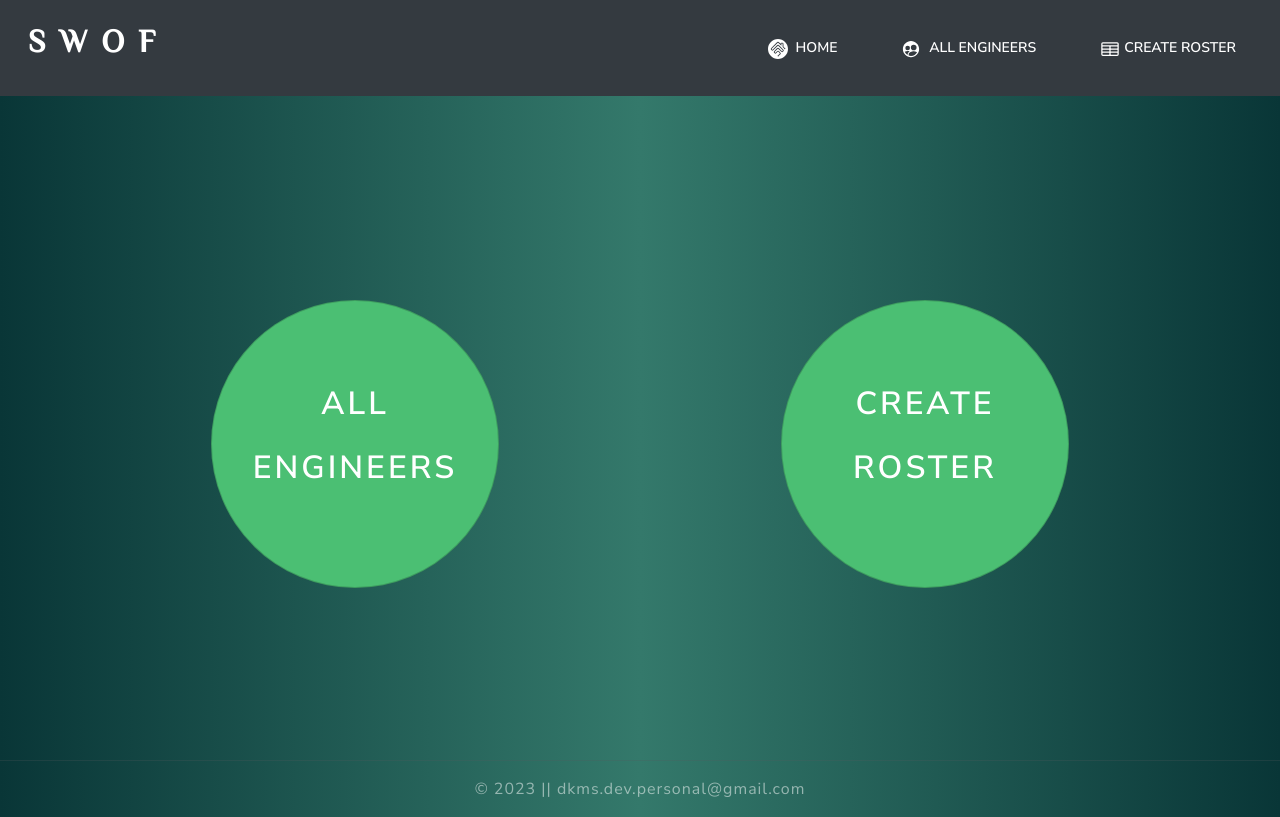
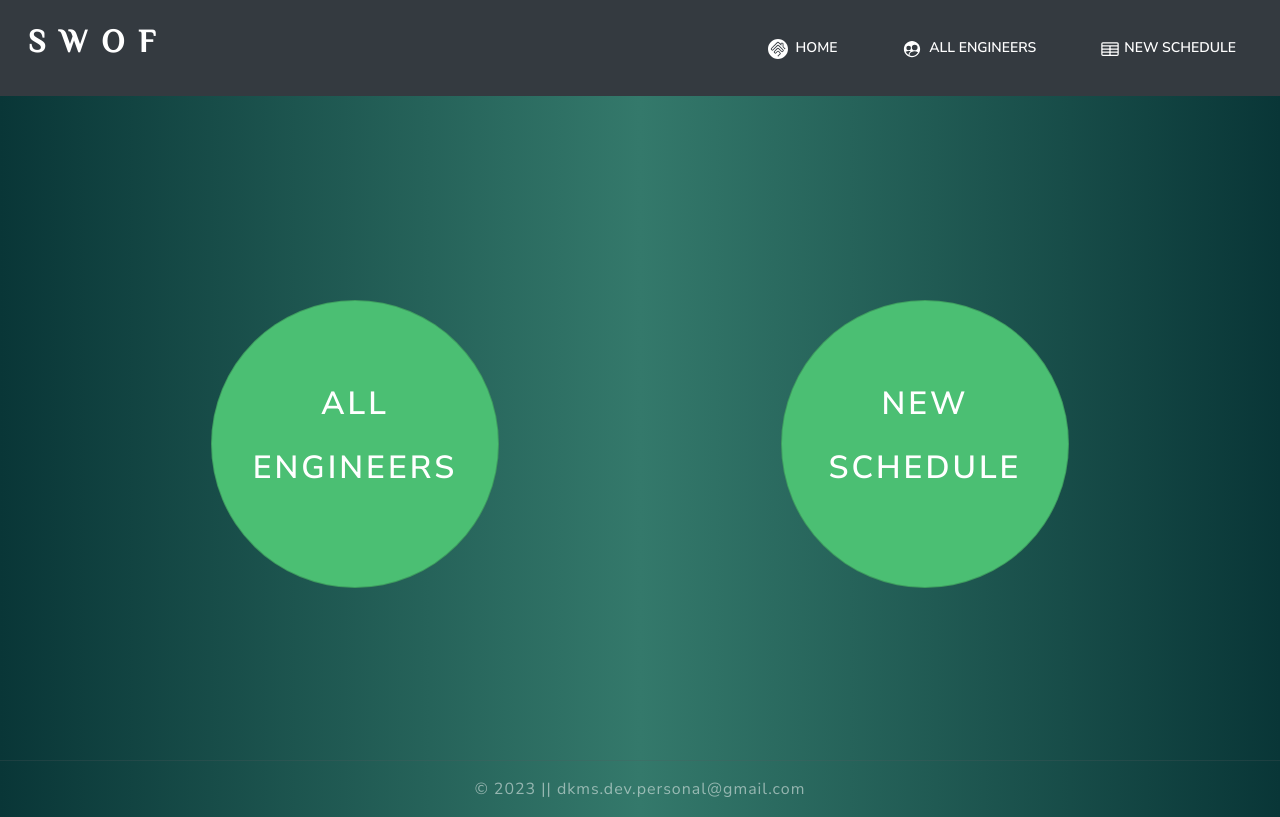
Before and after one commit to damiansoch/SupportWheelOfFate_Front, a React (Create React App) app: page / in a window 1280 px wide. Built offline with nearby package versions, Linux system fonts and the light colour scheme.

Commit message:
roster to schedule change

```diff
--- a/src/components/Navigation.js
+++ b/src/components/Navigation.js
@@ -86,7 +86,7 @@ const Navigation = () => {
                 style={{ opacity: 0 }}
               >
                 <HiOutlineTableCells className='me-1 my-auto' size={20} />
-                Create Roster
+                New Schedule
               </Button>
             </Link>
           </Nav>
--- a/src/screens/HomeScreen.js
+++ b/src/screens/HomeScreen.js
@@ -62,7 +62,7 @@ const HomeScreen = () => {
               <Card.Body className='d-flex align-items-center justify-content-center'>
                 <Card.Title>
                   <h1 className='text-white' style={{ lineHeight: '2' }}>
-                    Create <br /> Roster
+                    New <br /> schedule
                   </h1>
                 </Card.Title>
               </Card.Body>
```
